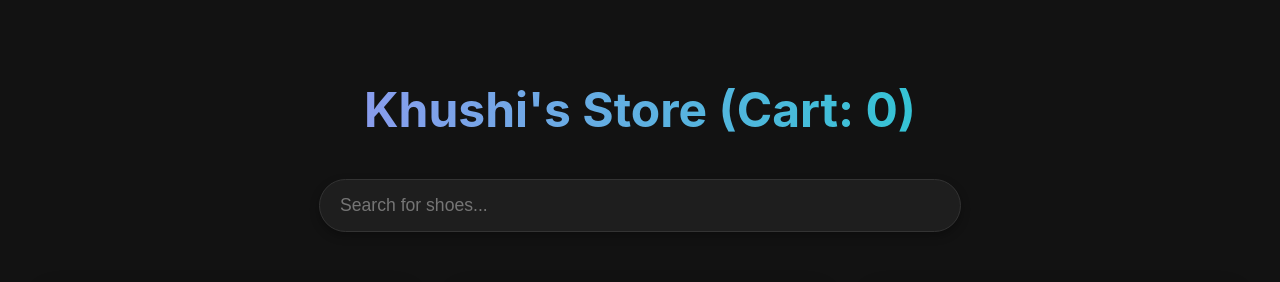
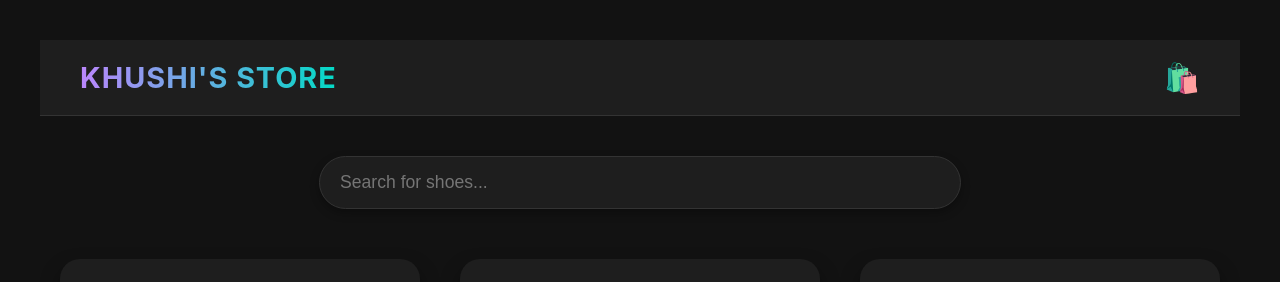
Before and after one commit to khushi112804/hype-store, a React (Vite) app: page / in a window 1280 px wide. Shown: the top 282 px of the page. Built offline with nearby package versions, Linux system fonts and the light colour scheme; grey boxes are pictures that could not be loaded.

Commit message:
Added professional navbar and cart page

```diff
--- a/src/App.jsx
+++ b/src/App.jsx
@@ -6,19 +6,21 @@ import Home from "./pages/Home";
 import ProductDetails from "./pages/ProductDetails";
 
 function App() {
+  // 1. APP STATE
   const [cart, setCart] = useState(() => {
     const savedCart = localStorage.getItem("hypeCart");
     return savedCart ? JSON.parse(savedCart) : [];
   });
 
-  // NAVIGATION STATE (Replaces the broken Router)
-  const [currentView, setCurrentView] = useState("home"); // 'home', 'details', 'checkout'
+  // 2. NAVIGATION STATE
+  const [currentView, setCurrentView] = useState("home");
   const [selectedProductId, setSelectedProductId] = useState(null);
 
   useEffect(() => {
     localStorage.setItem("hypeCart", JSON.stringify(cart));
   }, [cart]);
 
+  // --- ACTIONS ---
   function addToCart(product) {
     setCart([...cart, product]);
   }
@@ -29,12 +31,12 @@ function App() {
   }
 
   function handleOrder(userData) {
-    alert(`Thanks ${userData.name}! Your order is on the way.`);
+    alert(`Order Placed! Thanks ${userData.name}.`);
     setCart([]);
     setCurrentView("home");
   }
 
-  // NAVIGATION FUNCTIONS
+  // --- NAVIGATION ---
   function goHome() {
     setCurrentView("home");
   }
@@ -44,6 +46,10 @@ function App() {
     setCurrentView("details");
   }
 
+  function goToCart() {
+    setCurrentView("cart");
+  }
+
   function goToCheckout() {
     setCurrentView("checkout");
   }
@@ -51,19 +57,57 @@ function App() {
   return (
     <div className="app-container">
 
-      {/* HEADER */}
-      <nav style={{textAlign: "center", marginBottom: "40px", cursor: "pointer"}} onClick={goHome}>
-         <h1>Khushi's Store (Cart: {cart.length})</h1>
+      {/* --- PROFESSIONAL NAVBAR --- */}
+      <nav style={{
+        display: "flex",
+        justifyContent: "space-between",
+        alignItems: "center",
+        padding: "20px 40px",
+        background: "#1e1e1e",
+        borderBottom: "1px solid #333",
+        position: "sticky",
+        top: 0,
+        zIndex: 100
+      }}>
+        {/* LOGO (Left) */}
+        <div onClick={goHome} style={{cursor: "pointer", display: "flex", alignItems: "center", gap: "10px"}}>
+          <h1 style={{margin: 0, fontSize: "1.8rem", color: "#ffffff", letterSpacing: "1px"}}>
+            KHUSHI'S <span style={{color: "#03dac6"}}>STORE</span>
+          </h1>
+        </div>
+
+        {/* CART BUTTON (Right) */}
+        <div onClick={goToCart} style={{position: "relative", cursor: "pointer"}}>
+          <span style={{fontSize: "1.8rem"}}>🛍️</span>
+          {/* Red Notification Badge */}
+          {cart.length > 0 && (
+            <span style={{
+              position: "absolute",
+              top: "-5px",
+              right: "-10px",
+              background: "#ff4757",
+              color: "white",
+              borderRadius: "50%",
+              width: "20px",
+              height: "20px",
+              display: "flex",
+              justifyContent: "center",
+              alignItems: "center",
+              fontSize: "0.8rem",
+              fontWeight: "bold"
+            }}>
+              {cart.length}
+            </span>
+          )}
+        </div>
       </nav>
 
-      {/* --- THE VIEW SWITCHER --- */}
+      {/* --- MAIN CONTENT AREA --- */}
+      <div style={{padding: "40px 20px"}}>
 
         {/* 1. HOME VIEW */}
         {currentView === "home" && (
-        <Home
-          onAdd={addToCart}
-          onProductClick={goToDetails}
-        />
+          <Home onAdd={addToCart} onProductClick={goToDetails} />
         )}
 
         {/* 2. PRODUCT DETAILS VIEW */}
@@ -75,24 +119,55 @@ function App() {
           />
         )}
 
-      {/* 3. CHECKOUT VIEW */}
-      {currentView === "checkout" && (
-         <Checkout onCheckout={handleOrder} onBack={goHome} />
-      )}
+        {/* 3. CART VIEW */}
+        {currentView === "cart" && (
+          <div style={{maxWidth: "800px", margin: "0 auto", color: "white"}}>
+            <h2 style={{borderBottom: "1px solid #333", paddingBottom: "10px", marginBottom: "20px"}}>
+              Your Shopping Bag
+            </h2>
 
-      {/* CART & CHECKOUT BUTTON */}
-      {currentView !== "checkout" && cart.length > 0 && (
+            {cart.length === 0 ? (
+              <div style={{textAlign: "center", padding: "50px", color: "#888"}}>
+                <h3>Your cart is empty</h3>
+                <button
+                  onClick={goHome}
+                  style={{marginTop: "20px", padding: "10px 20px", background: "#03dac6", color: "black", border: "none", cursor: "pointer", fontWeight: "bold"}}
+                >
+                  Start Shopping
+                </button>
+              </div>
+            ) : (
               <>
                 <Cart cartItems={cart} onRemove={removeFromCart} />
+                <div style={{textAlign: "right", marginTop: "30px"}}>
+                  <h3>Total: <span style={{color: "#03dac6"}}>${cart.reduce((sum, item) => sum + item.price, 0)}</span></h3>
                   <button
                     onClick={goToCheckout}
-            style={{width: "100%", marginTop: "20px", background: "#03dac6", color: "black"}}
+                    style={{
+                      marginTop: "10px",
+                      padding: "15px 40px",
+                      background: "#03dac6",
+                      color: "black",
+                      border: "none",
+                      fontSize: "1.1rem",
+                      cursor: "pointer",
+                      fontWeight: "bold"
+                    }}
                   >
                     Proceed to Checkout
                   </button>
+                </div>
               </>
             )}
+          </div>
+        )}
 
+        {/* 4. CHECKOUT VIEW */}
+        {currentView === "checkout" && (
+           <Checkout onCheckout={handleOrder} onBack={goToCart} />
+        )}
+
+      </div>
     </div>
   );
 }
```
Lines whose indentation alone changed are shown as unchanged.
